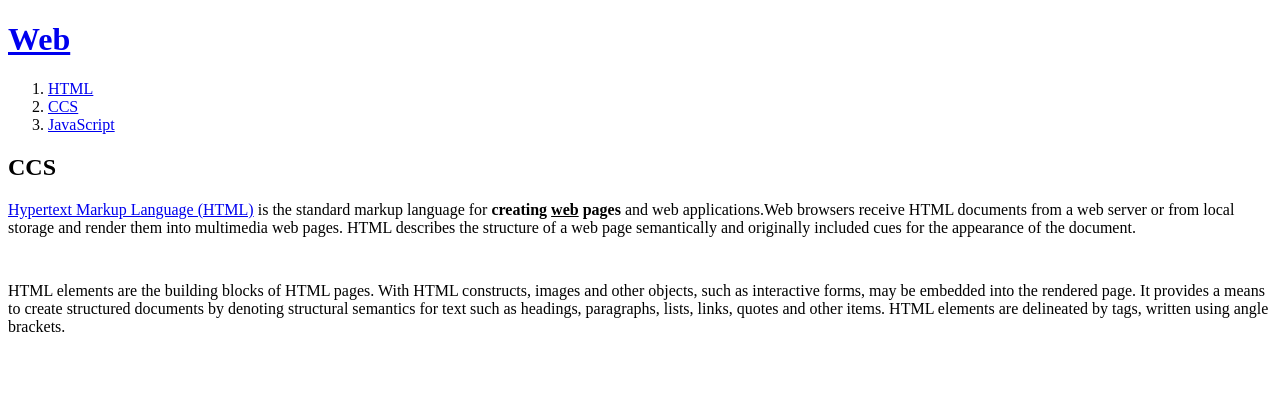
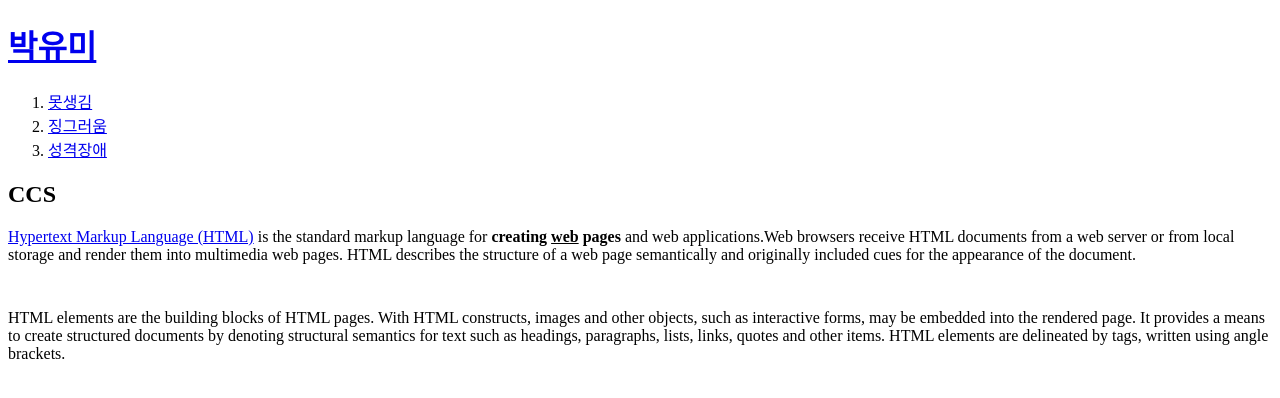
Before and after one commit to ssg6127/web1, a plain HTML site: page 2.html in a window 1280 px wide. Drawn offline with Linux system fonts and the light colour scheme.

Commit message:
Add files via upload

```diff
--- a/2.html
+++ b/2.html
@@ -1,17 +1,18 @@
 <!doctype html>
 <html>
 <head>
-<title>Web1 - html</title>
-<meta charset="utf-8">
-</head>
+  <title>박유미를 위한 사이트</title>
+  <meta charset="utf-8">
+  </head>
 
-<body>
-  <h1><a href="index.html">Web</a></h1>
-  <ol>
-    <li><a href="1.html">HTML</a></li>
-    <li><a href="2.html">CCS</a></li>
-    <li><a href="3.html">JavaScript</a></li>
-  </ol>
+  <body>
+    <h1><a href="index.html">박유미</a></h1>
+    <ol>
+      <li><a href="1.html">못생김</a></li>
+      <li><a href="2.html">징그러움</a></li>
+      <li><a href="3.html">성격장애</a></li>
+    </ol>
+
 
   <h2>CCS</h2>
   <p><a href="https://www.w3.org/TR/html5/" target="_blank" title="html5 speicification">Hypertext Markup Language (HTML)</a> is the standard markup language for <strong>creating <u>web</u> pages</strong> and web applications.Web browsers receive HTML documents from a web server or from local storage and render them into multimedia web pages. HTML describes the structure of a web page semantically and originally included cues for the appearance of the document.
```
Also changed, not shown: 1.html (+11 -10 lines), 3.html (+11 -10 lines), index.html (+5 -5 lines).
